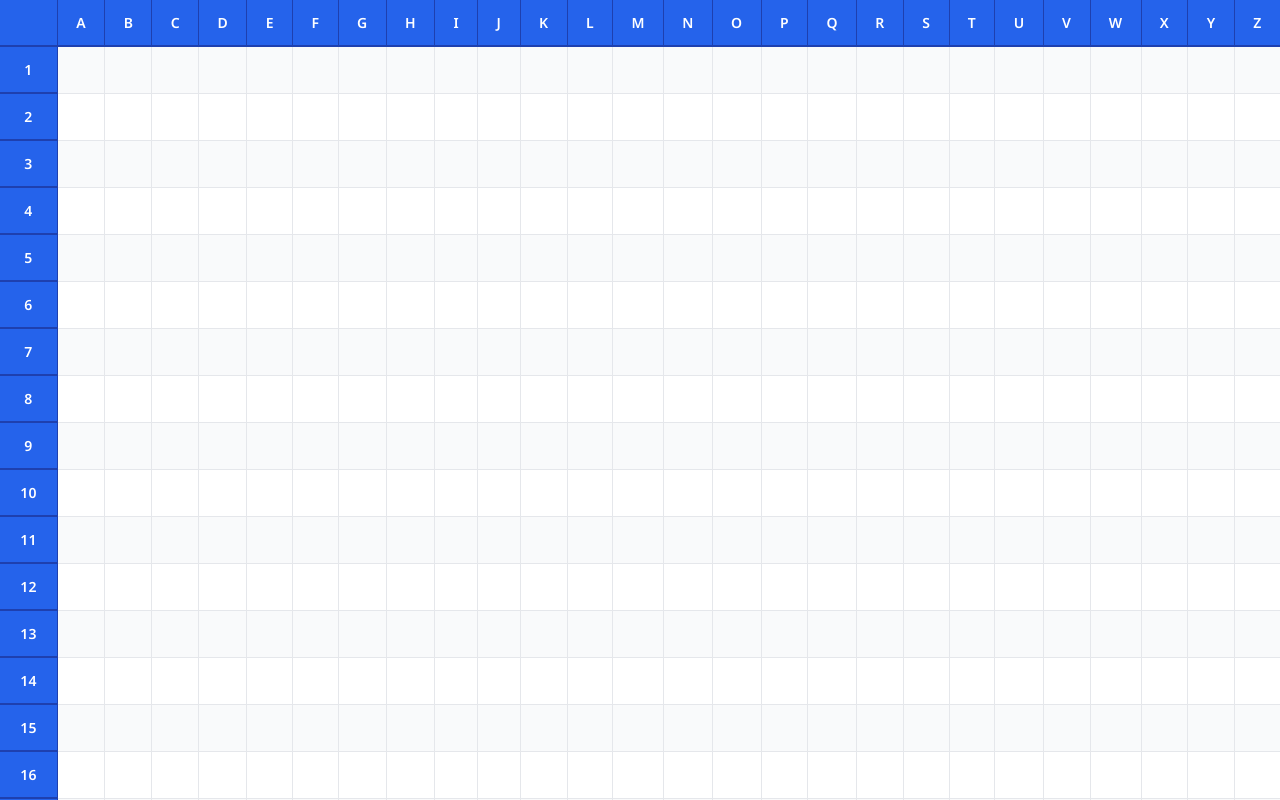
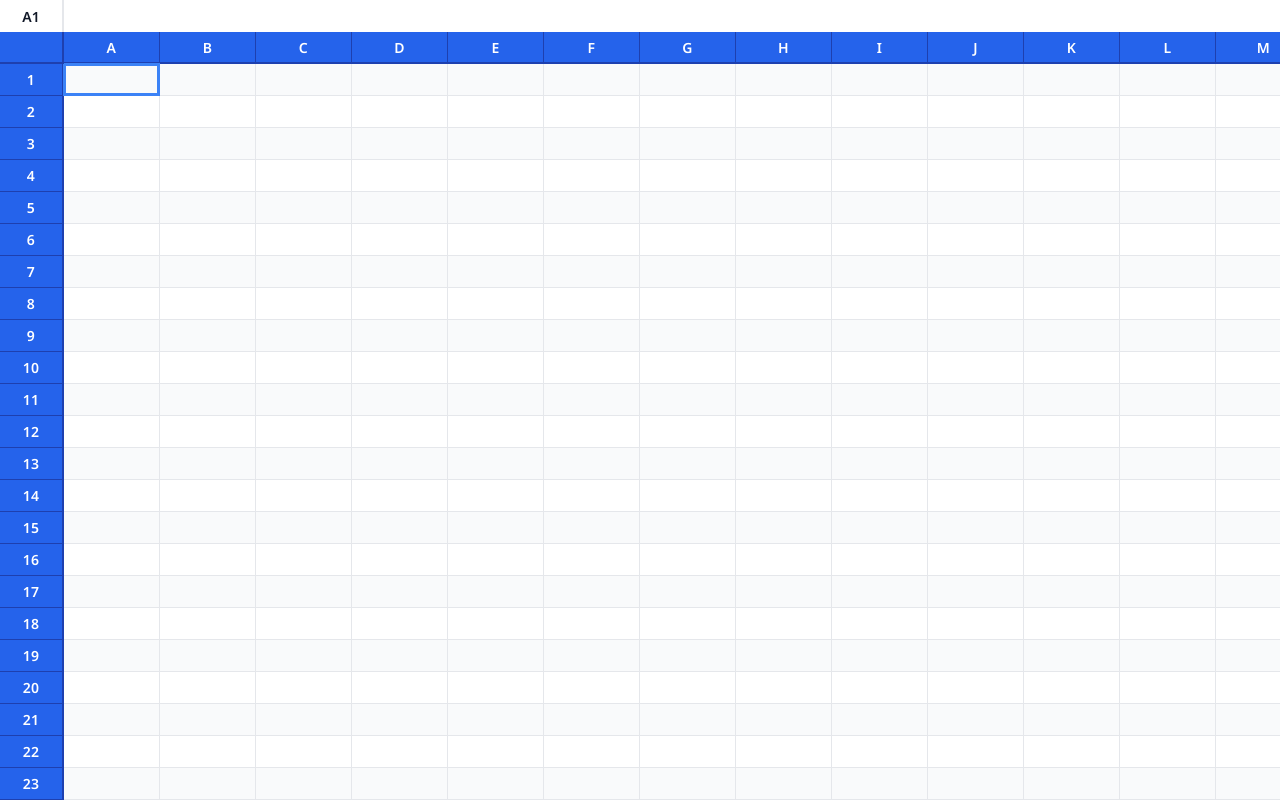
Before and after one commit to MichaelRayven/visual-programming, a React (Vite) app: page / in a window 1280 px wide. Shown: the top 800 px of the page. Built offline with nearby package versions, Linux system fonts and the light colour scheme.

Commit message:
feat(table): added top bar with selected cell id and input

```diff
--- a/src/components/table.css
+++ b/src/components/table.css
@@ -1,12 +1,33 @@
+.table-wrapper {
+  display: flex;
+  flex-direction: column;
+  height: 100dvh;
+
+  --row-header-width: 4rem;
+  --row-header-height: 2rem;
+  --col-header-width: 6rem;
+  --col-header-height: 2rem;
+}
+
+.table-scrollable {
+  flex: 1 0 0;
+  width: 100%;
+  overflow: auto;
+}
+
 .table {
-  width: 100%;
-  overflow: hidden;
+
+  position: relative;
+
   -webkit-user-select: none;
   -moz-user-select: none;
   -ms-user-select: none;
 
   user-select: none;
+  table-layout: fixed;
   border-spacing: 0;
+  border-spacing: 0;
+  border-collapse: separate;
   border-collapse: separate;
   background-color: var(--color-background);
 }
@@ -28,8 +49,8 @@
 .table-header {
   position: sticky;
   z-index: var(--z-sticky);
+  padding: 0;
 
-  padding: var(--spacing-3) var(--spacing-4);
   font-family: var(--font-family-primary);
   font-size: var(--font-size-sm);
   font-weight: var(--font-weight-semibold);
@@ -43,15 +64,22 @@
   background-color: var(--color-primary-600);
 
   border: 1px solid var(--color-primary-800);
+}
+
+/* Column headers */
+.table-row:first-child .table-header {
+  top: 0;
+  width: var(--col-header-width);
+  height: var(--col-header-height);
   border-bottom: 2px solid var(--color-primary-800);
 }
 
-.table-row:first-child .table-header {
-  top: 0;
-}
-
+/* Row headers */
 .table-header:first-child {
   left: 0;
+  width: var(--row-header-width);
+  height: var(--row-header-height);
+  border-right: 2px solid var(--color-primary-800);
 }
 
 /* Top left corner header */
@@ -59,6 +87,8 @@
   top: 0;
   left: 0;
   z-index: calc(var(--z-sticky) + 10); /* Higher z-index */
+  width: var(--row-header-width);
+  height: var(--col-header-height);
 }
 
 .table-header {
@@ -185,3 +215,33 @@
     border-color: CanvasText;
   }
 }
+
+/* Table top bar */
+.table-top-bar {
+  display: flex;
+
+  height: var(--col-header-height);
+
+  font-family: var(--font-family-primary);
+  font-size: var(--font-size-sm);
+}
+
+.table-top-bar-address {
+  display: flex;
+
+  flex: 0 0 var(--row-header-width);
+  align-items: center;
+  justify-content: center;
+
+  font-weight: var(--font-weight-semibold);
+
+  text-transform: uppercase;
+  border-right: 2px solid var(--color-border-light);
+}
+
+.table-top-bar-input {
+  flex: 1 0 0;
+  color: var(--color-text-primary);
+  border: 0;
+  border-radius: 0;
+}
--- a/src/components/table.tsx
+++ b/src/components/table.tsx
@@ -22,10 +22,22 @@ type TableProps = {
   };
 } & React.ComponentProps<"table">;
 
+const initSelected = {
+  col: 0,
+  row: 0,
+};
+
+const initSelection = {
+  rowStart: 0,
+  rowEnd: 0,
+  colStart: 0,
+  colEnd: 0,
+};
+
 export const Table = ({ size, className, ...props }: TableProps) => {
   const selectedInputRef = useRef<HTMLInputElement>(null);
-  const [selectedCell, setSelectedCell] = useState<CellPosition | null>(null);
-  const [selection, setSelection] = useState<TableSelection | null>(null);
+  const [selectedCell, setSelectedCell] = useState<CellPosition>(initSelected);
+  const [selection, setSelection] = useState<TableSelection>(initSelection);
   const [data, setData] = useState<Record<string, string>>({});
 
   const updateCell = (cellId: string, value: string) => {
@@ -36,13 +48,13 @@ export const Table = ({ size, className, ...props }: TableProps) => {
     return evaluateCell(cellId, data);
   };
 
-  const setSelectionBounds = (selection: TableSelection | null) => {
-    setSelection(selection ? getSelectionBounds(selection) : null);
+  const setSelectionBounds = (selection: TableSelection) => {
+    setSelection(getSelectionBounds(selection));
   };
 
   const clearSelection = () => {
-    setSelectedCell(null);
-    setSelection(null);
+    setSelectedCell(initSelected);
+    setSelection(initSelection);
   };
 
   useEffect(() => {
@@ -89,6 +101,10 @@ export const Table = ({ size, className, ...props }: TableProps) => {
         getCellData,
       }}
     >
+      <div className="table-wrapper">
+        <TableTopBar />
+
+        <div className="table-scrollable">
           <table className={clsx("table", className)} {...props}>
             {/* A-Z column headers */}
             <TableRow>
@@ -117,6 +133,8 @@ export const Table = ({ size, className, ...props }: TableProps) => {
               </TableRow>
             ))}
           </table>
+        </div>
+      </div>
     </TableContext.Provider>
   );
 };
@@ -242,3 +260,21 @@ export const TableCell = ({
     </td>
   );
 };
+
+export function TableTopBar() {
+  const { selectedCell, getCellData, updateCell } = useTable();
+
+  const cellId = getCellId(selectedCell.row, selectedCell.col);
+  const { rawValue } = getCellData(cellId);
+
+  return (
+    <div className="table-top-bar">
+      <div className="table-top-bar-address">{cellId}</div>
+      <Input
+        className="table-top-bar-input"
+        value={rawValue}
+        onChange={(e) => updateCell(cellId, e.target.value)}
+      />
+    </div>
+  );
+}
```
Also changed, not shown: src/hooks/useTable.tsx (+4 -4 lines), 1 other file (tests, documents, lock files or other folders). Lines whose indentation alone changed are shown as unchanged.
